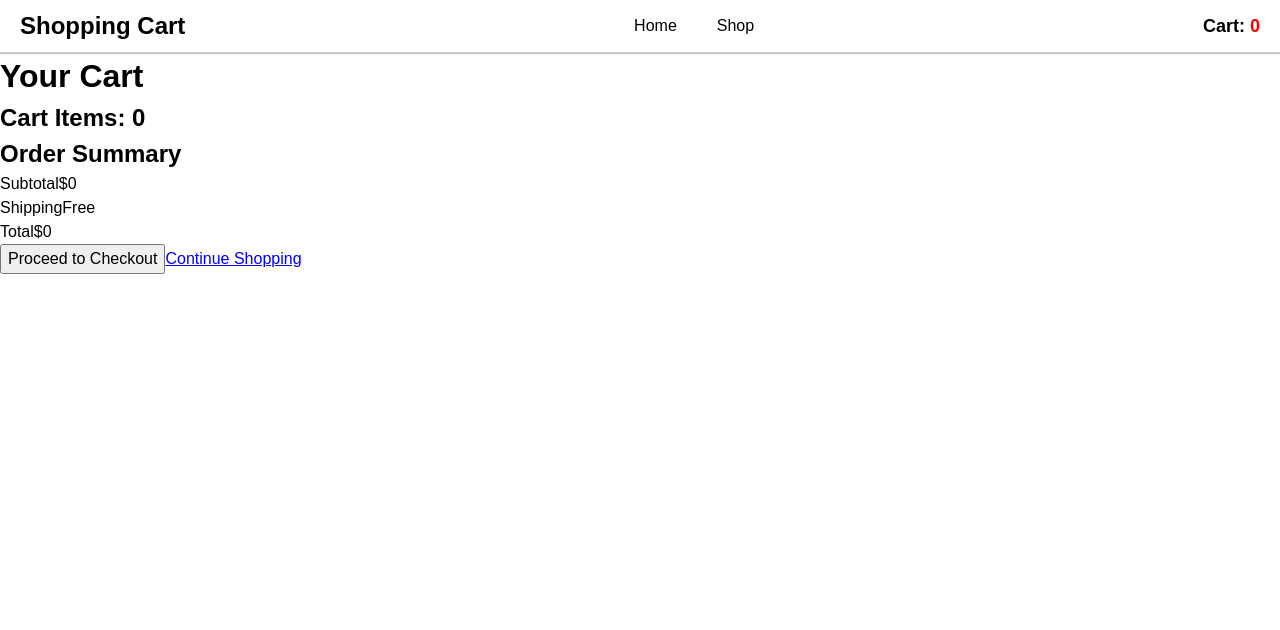
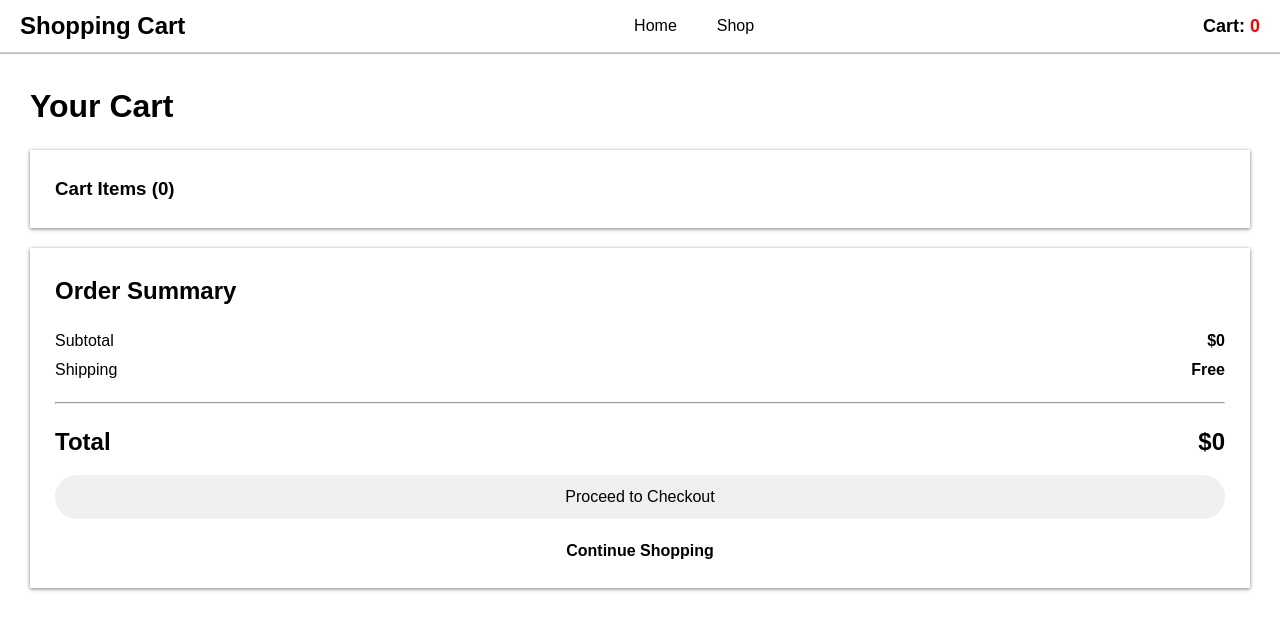
Before and after one commit to idontfeelsogood1/shopping-cart, a React (Vite) app: page /cart in a window 1280 px wide. Shown: the top 630 px of the page. Built offline with nearby package versions, Linux system fonts and the light colour scheme.

Commit message:
feat: Finish styling

```diff
--- a/src/components/Cart/Cart.jsx
+++ b/src/components/Cart/Cart.jsx
@@ -1,5 +1,6 @@
 import { useOutletContext, Link } from "react-router"
 import CartItem from "../CartItem/CartItem"
+import style from './Cart.module.css'
 
 function Cart() {
     const [addedItems, setAddedItems] = useOutletContext()
@@ -19,11 +20,11 @@ function Cart() {
     }
 
     return (
-        <main>
+        <main className={style.cart}>
             <h1>Your Cart</h1>
-            <section className="container">
-                <h2>Cart Items: {totalItems}</h2>
-                <div className="item-container">
+            <section className={style.container}>
+                <h3>Cart Items ({totalItems})</h3>
+                <div className={style.itemContainer}>
                     {mapArray.map((entries) => {
                         return <CartItem
                             id={entries[0]}
@@ -31,26 +32,27 @@ function Cart() {
                     })}
                 </div>
             </section>
-            <footer className="payment">
+            <footer className={style.payment}>
                 <h2>Order Summary</h2>
-                <section className="pricing-details">
-                    <div className="space-between">
+                <section className={style.pricingDetails}>
+                    <div className={style.spaceBetween}>
                         <span>Subtotal</span>
                         <span>${totalPrice}</span>
                     </div>
-                    <div className="space-between">
+                    <div className={style.spaceBetween}>
                         <span>Shipping</span>
                         <span>Free</span>
                     </div>
                 </section>
-                <section className="checkout">
-                    <div className="space-between">
-                        <span>Total</span>
-                        <span>${totalPrice}</span>
+                <hr />
+                <section className={style.checkOut}>
+                    <div className={style.spaceBetween}>
+                        <h2>Total</h2>
+                        <h2>${totalPrice}</h2>
                     </div>
-                    <div className="button-group">
+                    <div className={style.buttonGroup}>
                         <button type="button" onClick={handleCheckout}>Proceed to Checkout</button>
-                        <Link to={{pathname: "/shop"}}>Continue Shopping</Link>
+                        <Link className={style.link} to={{pathname: "/shop"}}>Continue Shopping</Link>
                     </div>
                 </section>
             </footer>
--- /dev/null
+++ b/src/components/Cart/Cart.module.css
@@ -0,0 +1,76 @@
+.cart {
+    display: flex;
+    flex-direction: column;
+    padding: 30px;
+    gap: 20px;
+}
+
+.container {
+    display: flex;
+    flex-direction: column;
+    box-shadow: gray 0 1px 4px;
+    padding: 25px;
+}
+
+.itemContainer {
+    display: flex;
+    flex-direction: column;
+}
+
+.payment {
+    display: flex;
+    flex-direction: column;
+    padding: 25px;
+    gap: 20px;
+    box-shadow: gray 0 1px 4px;
+}
+
+.spaceBetween {
+    display: flex;
+    justify-content: space-between;
+}
+
+.pricingDetails {
+    display: flex;
+    flex-direction: column;
+    gap: 5px;
+}
+
+.pricingDetails > .spaceBetween > span + span {
+    font-weight: bold;
+}
+
+.checkOut {
+    display: flex;
+    flex-direction: column;
+    gap: 15px;
+}
+
+.buttonGroup {
+    display: flex;
+    flex-direction: column;
+    text-align: center;
+    gap: 20px;
+}
+
+.buttonGroup > button {
+    border: none;
+    border-radius: 24px;
+    padding: 10px;
+    transition: all 0.2s ease;
+}
+
+.buttonGroup > button:hover {
+    background-color: rgb(200, 199, 199);
+}
+
+.link {
+    text-decoration: none;
+    font-weight: bold;
+    color: black;
+}
+
+.link:hover {
+    text-decoration: underline;
+    text-underline-offset: 5px;
+}
--- a/src/components/CartItem/CartItem.module.css
+++ b/src/components/CartItem/CartItem.module.css
@@ -5,6 +5,7 @@
     border-bottom: 0.2px solid gray;
     display: flex;
     gap: 16px;
+    align-items: center;
 }
 
 .cartItem > img {
--- a/src/reset.css
+++ b/src/reset.css
@@ -56,6 +56,13 @@ h1, h2, h3, h4, h5, h6 {
 
 /* ROOT */
 #root {
+  height: 100%;
+  width: 100%;
   display: flex;
   flex-direction: column;
 }
+
+html, body {
+  height: 100%;
+  width: 100%;
+}
```
